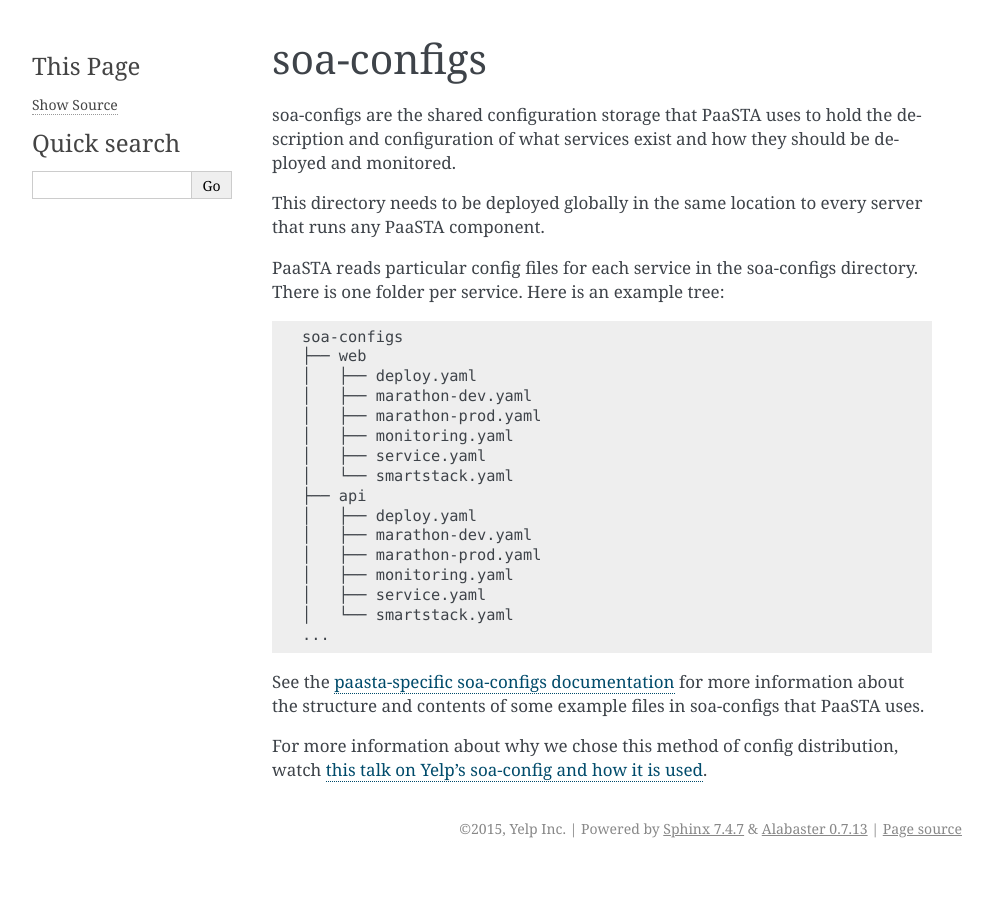
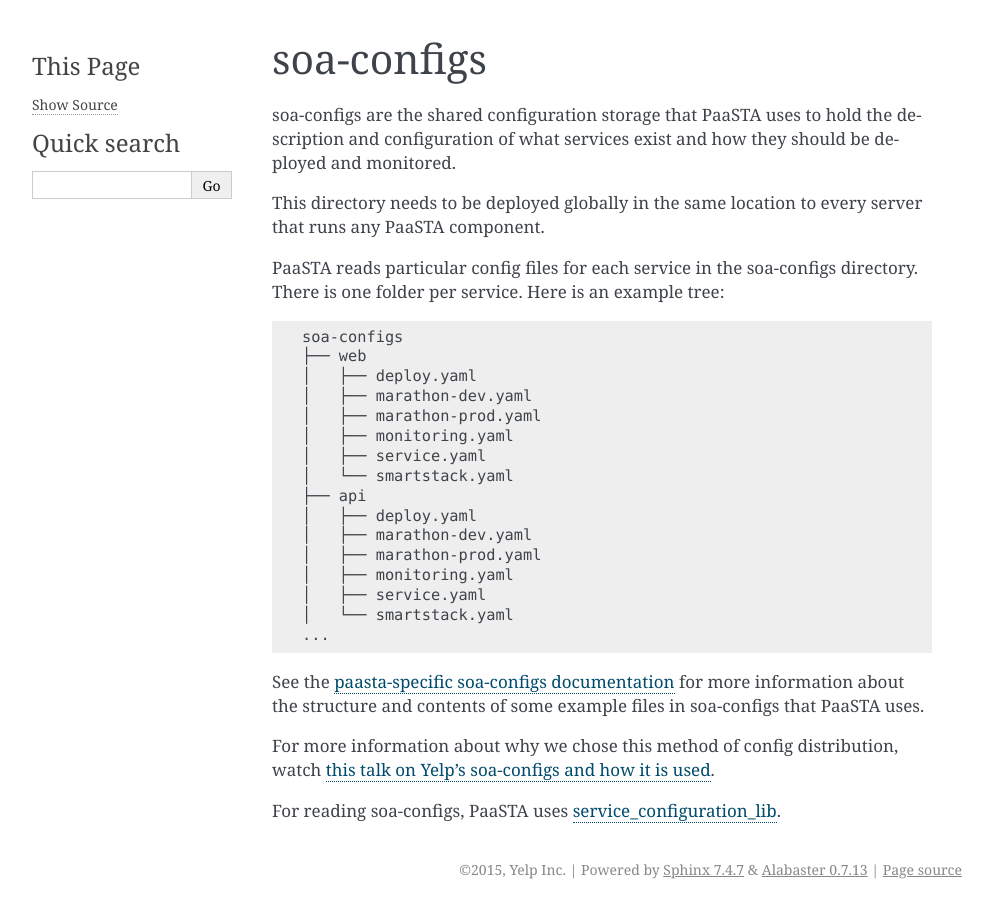
Before and after one commit to Yelp/paasta, a Sphinx documentation site: the page built from docs/source/soa_configs.rst, in a window 1280 px wide. Shown: the whole page, without its empty margins (148-1141 px from the left). Built offline with Sphinx 7.4.7, drawn with Linux system fonts in a browser that asks for light colours; pages that are not in the unit, such as notebooks, are missing from menus.

Commit message:
Small updates to docstrings in response to feedback

```diff
--- a/docs/source/monitoring/check_classic_service_replication.rst
+++ b/docs/source/monitoring/check_classic_service_replication.rst
@@ -8,7 +8,7 @@
 Monitoring.yaml
 ===============
 
-The ``soa-configs`` house a file called monitoring.yaml whose keys are exposed through service_configuration_lib. You can use it to specify information relevant to monitoring for your service, such as who is responsible for the service, who to contact when it has problems, and even what to look for to ensure it stays up.
+The `soa-configs <https://github.com/Yelp/service_configuration_lib>`_ house a file called monitoring.yaml whose keys are exposed through service_configuration_lib. You can use it to specify information relevant to monitoring for your service, such as who is responsible for the service, who to contact when it has problems, and even what to look for to ensure it stays up.
 
 Available Keys
 --------------
--- a/docs/source/soa_configs.rst
+++ b/docs/source/soa_configs.rst
@@ -28,8 +28,10 @@
   │   └── smartstack.yaml
   ...
 
-See the `paasta-specific soa-configs documentation <yelpsoa-configs>`_ for more information
+See the `paasta-specific soa-configs documentation <yelpsoa-configs.html>`_ for more information
 about the structure and contents of some example files in soa-configs that PaaSTA uses.
 
 For more information about why we chose this method of config distribution,
-watch `this talk on Yelp's soa-config and how it is used <https://vimeo.com/141231345>`_.
+watch `this talk on Yelp's soa-configs and how it is used <https://vimeo.com/141231345>`_.
+
+For reading soa-configs, PaaSTA uses `service_configuration_lib <https://github.com/Yelp/service_configuration_lib>`_.
```
Also changed, not shown: 2 other files.
